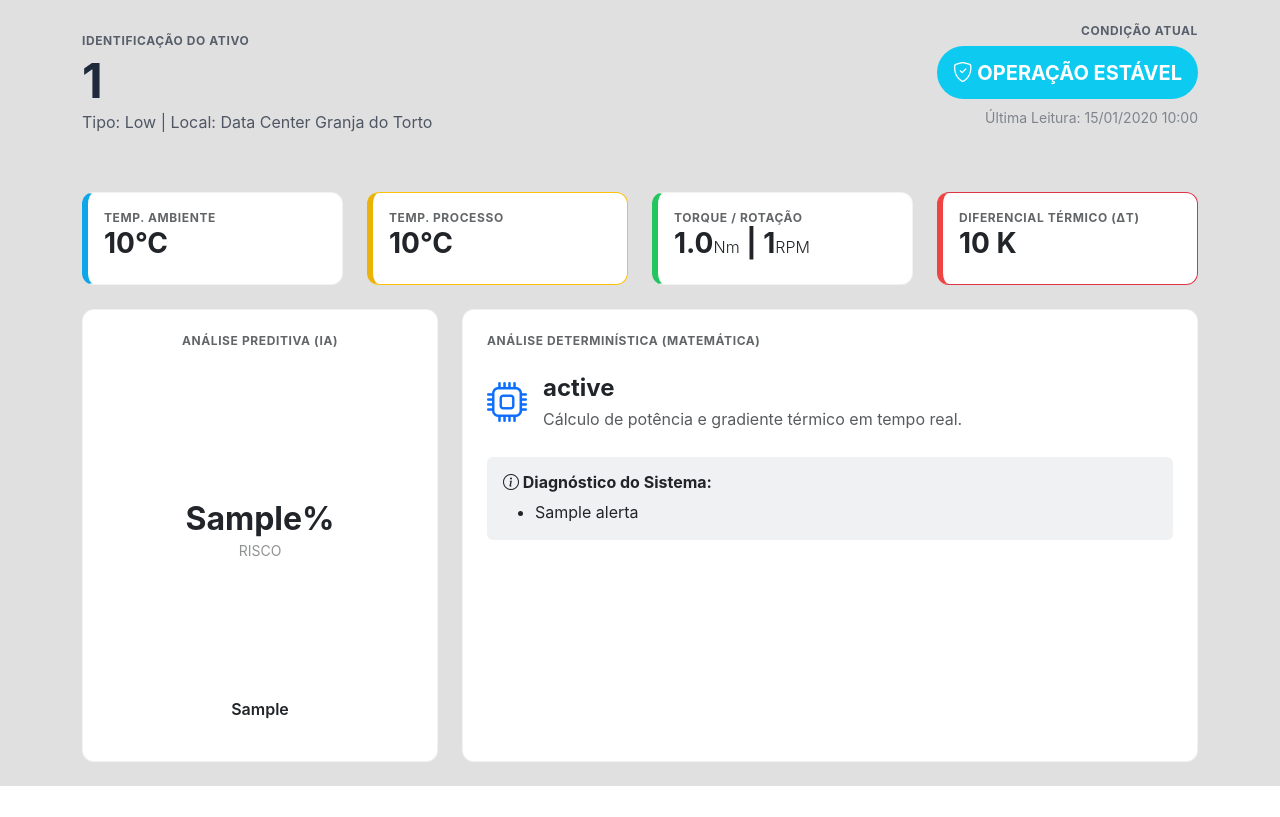
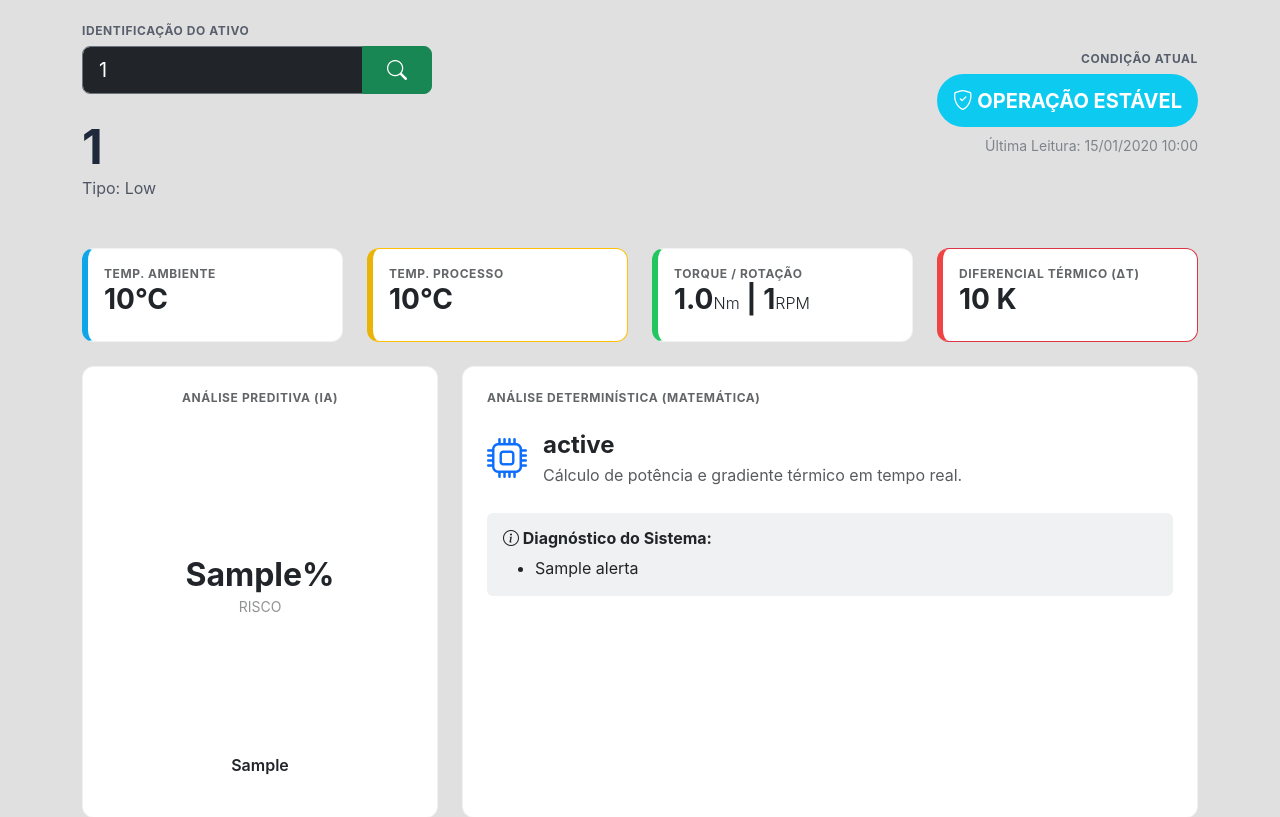
Before and after one commit to LucasDiasAlves/hackathon_inovSpin, a Django app: template monitoramento/templates/monitoramento/index.html in a window 1280 px wide. Shown: the part 73-890 px from the top of the page. Before the commit the page ends 859 px from the top, so only its background shows below. Run offline with Django 5.2, Linux system fonts and the light colour scheme; tables that the repository leaves empty hold one stand-in row (values such as "Sample post"); the template is opened without the code that fills it: values that come from a table or form of the project are taken from there, most other values are stand-ins (such as "Sample title", 1, 10 or a date in 2020).

Commit message:
FEAT/STYLE, - criando campo para seleção de amquina para monitoração

```diff
--- a/monitoramento/static/monitoramento/css/style.css
+++ b/monitoramento/static/monitoramento/css/style.css
@@ -56,3 +56,12 @@ body {
     max-width: 250px;
     margin: auto;
 }
+.search{
+    max-width: 350px;
+}
+
+.btn-search{
+    display: flex;
+    align-items: center;
+    justify-content: center;
+}
--- a/monitoramento/templates/monitoramento/index.html
+++ b/monitoramento/templates/monitoramento/index.html
@@ -23,9 +23,27 @@
     <div class="container py-4">
         <div class="row align-items-center mb-5">
             <div class="col-md-7">
-                <h6 class="metric-label mb-1">Identificação do Ativo</h6>
+                <h6 class="metric-label mb-2">Identificação do Ativo</h6>
+                <div class="mb-4 search">
+                    <form method="GET" action="" class="input-group input-group-lg">
+                        <input type="text" name="filtro_id"
+                        id="inputAtivo"
+                        list="lista-ativos" value="{{ registro.product_id }}" placeholder="{{registro.product_id}}" class="form-control bg-dark border-secondary text-white shadow-none">
+
+                        <datalist id="lista-ativos">
+                            {% for id in todos_ids %}
+                            <option value="{{ id }}">
+                            {% endfor %}
+                        </datalist>
+
+                        <button class="btn btn-success px-4 btn-search" type="submit">
+                            <i class="bi bi-search"></i>
+                        </button>
+
+                    </form>
+                </div>
                 <h1 class="display-5 fw-bold mb-0">{{ registro.product_id }}</h1>
-                <p class="mb-0 opacity-75">Tipo: {{ registro.get_tipo_display }} | Local: Data Center Granja do Torto</p>
+                <p class="mb-0 opacity-75">Tipo: {{ registro.get_tipo_display }}</p>
             </div>
             <div class="col-md-5 text-md-end mt-3 mt-md-0">
                 <h6 class="metric-label mb-2">Condição Atual</h6>
```
Also changed, not shown: monitoramento/views.py (+13 -3 lines).
